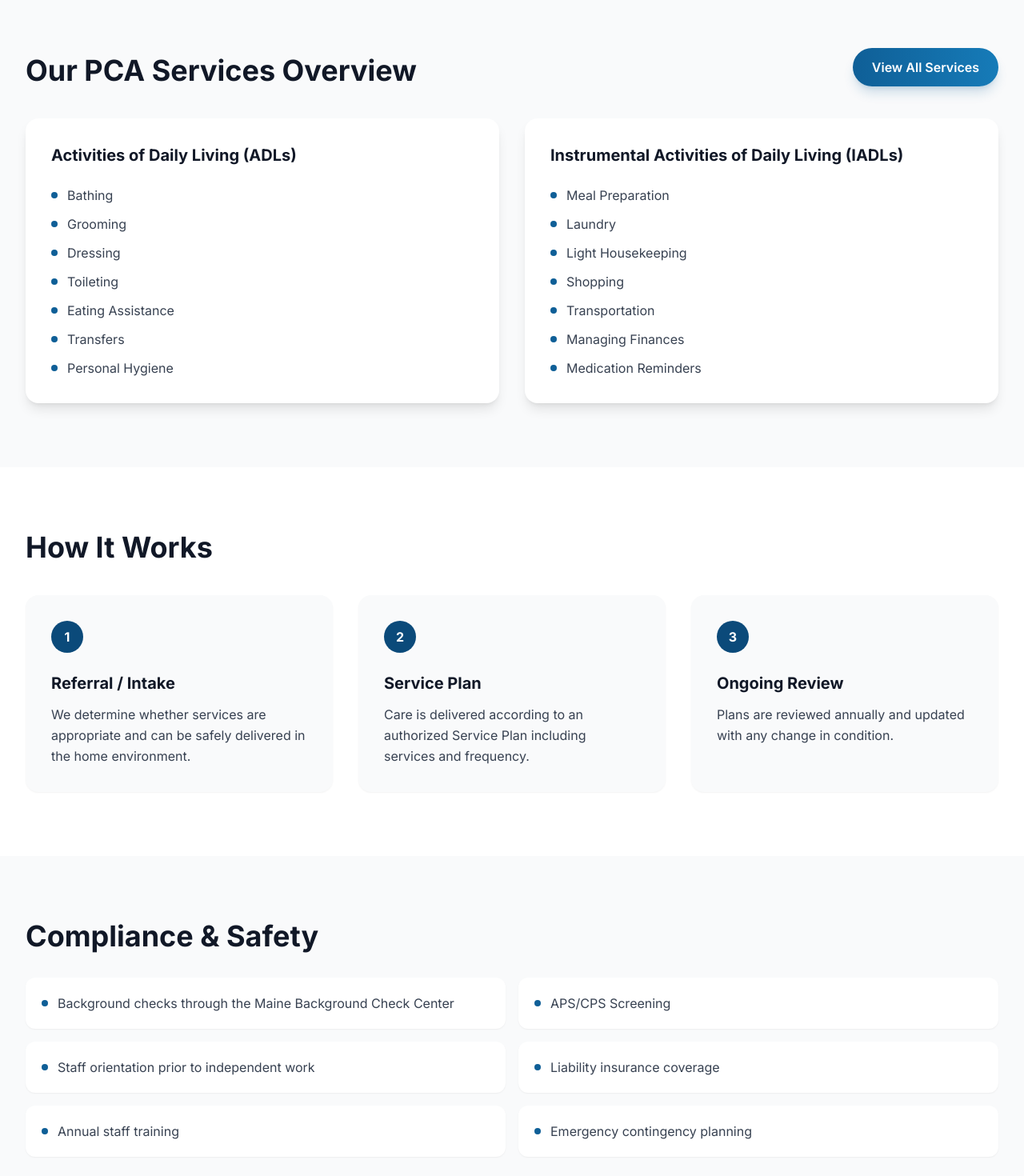
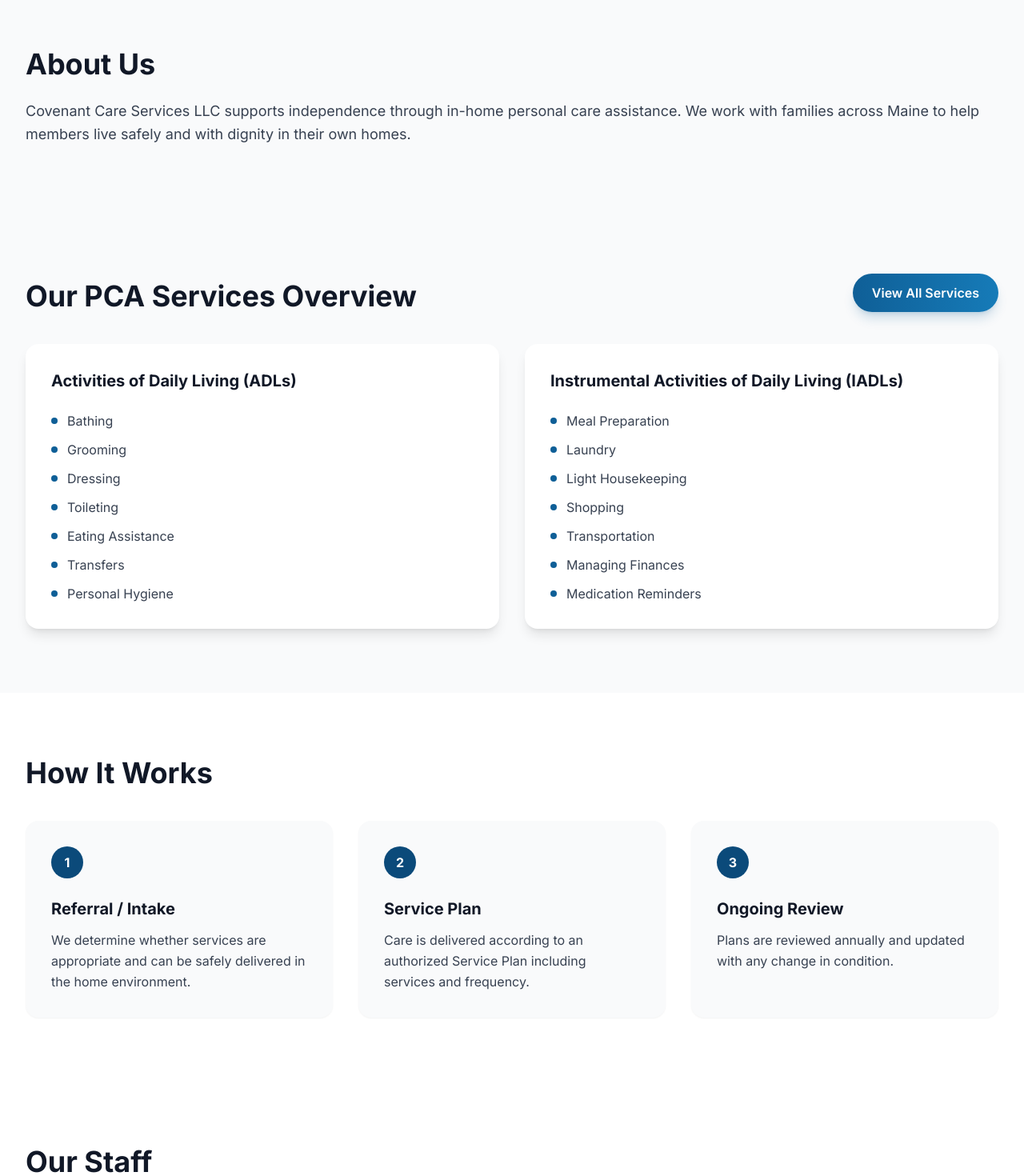
Before and after one commit to technophilej/Covenant_care_services, a Next.js app: page / in a window 1280 px wide. Shown: the part 1180-2650 px from the top of the page at 80% size. Built offline with nearby package versions, Linux system fonts and the light colour scheme.

Commit message:
Remove intake/compliance pages; keep careers on contact and add About anchor

```diff
--- a/app/page.jsx
+++ b/app/page.jsx
@@ -14,6 +14,15 @@
           </p>
           <p className="mt-4 text-lg text-gray-700 leading-relaxed">
             Services are provided in the member’s place of residence. We do not operate residential care facilities or group home settings.
+          </p>
+        </div>
+      </section>
+
+      <section id="about" className="py-20 bg-gray-50">
+        <div className="max-w-7xl mx-auto px-4 sm:px-6 lg:px-8">
+          <h2 className="text-3xl sm:text-4xl font-bold text-gray-900">About Us</h2>
+          <p className="mt-6 text-lg text-gray-700 leading-relaxed">
+            Covenant Care Services LLC supports independence through in-home personal care assistance. We work with families across Maine to help members live safely and with dignity in their own homes.
           </p>
         </div>
       </section>
@@ -104,27 +113,6 @@
         </div>
       </section>
 
-      <section className="py-20 bg-gray-50">
-        <div className="max-w-7xl mx-auto px-4 sm:px-6 lg:px-8">
-          <h2 className="text-3xl sm:text-4xl font-bold text-gray-900">Compliance &amp; Safety</h2>
-          <ul className="mt-8 grid grid-cols-1 md:grid-cols-2 gap-4 text-gray-700">
-            {[
-              'Background checks through the Maine Background Check Center',
-              'APS/CPS Screening',
-              'Staff orientation prior to independent work',
-              'Liability insurance coverage',
-              'Annual staff training',
-              'Emergency contingency planning',
-            ].map((item) => (
-              <li key={item} className="flex items-start gap-3 bg-white rounded-xl p-5 shadow-sm">
-                <span className="mt-2 w-2 h-2 rounded-full bg-brand-blue-600 flex-shrink-0" />
-                <span>{item}</span>
-              </li>
-            ))}
-          </ul>
-        </div>
-      </section>
-
       <section className="py-20 bg-white">
         <div className="max-w-7xl mx-auto px-4 sm:px-6 lg:px-8">
           <h2 className="text-3xl sm:text-4xl font-bold text-gray-900">Our Staff</h2>
--- a/components/layout/Footer.jsx
+++ b/components/layout/Footer.jsx
@@ -9,7 +9,6 @@
 
   const footerLinks = {
     legal: [
-      { href: '/contact#privacy', label: 'Privacy Policy' },
       { href: '/contact?tab=careers', label: 'Careers' },
       { href: '/contact', label: 'Contact' },
     ],
--- a/components/layout/Navigation.jsx
+++ b/components/layout/Navigation.jsx
@@ -24,6 +24,7 @@
 
   const navLinks = [
     { href: '/', label: 'Home', current: pathname === '/' },
+    { href: '/#about', label: 'About Us', current: pathname === '/' },
     { href: '/services', label: 'Services', current: pathname === '/services' },
     { href: '/contact', label: 'Contact', current: pathname === '/contact' },
   ];
```
